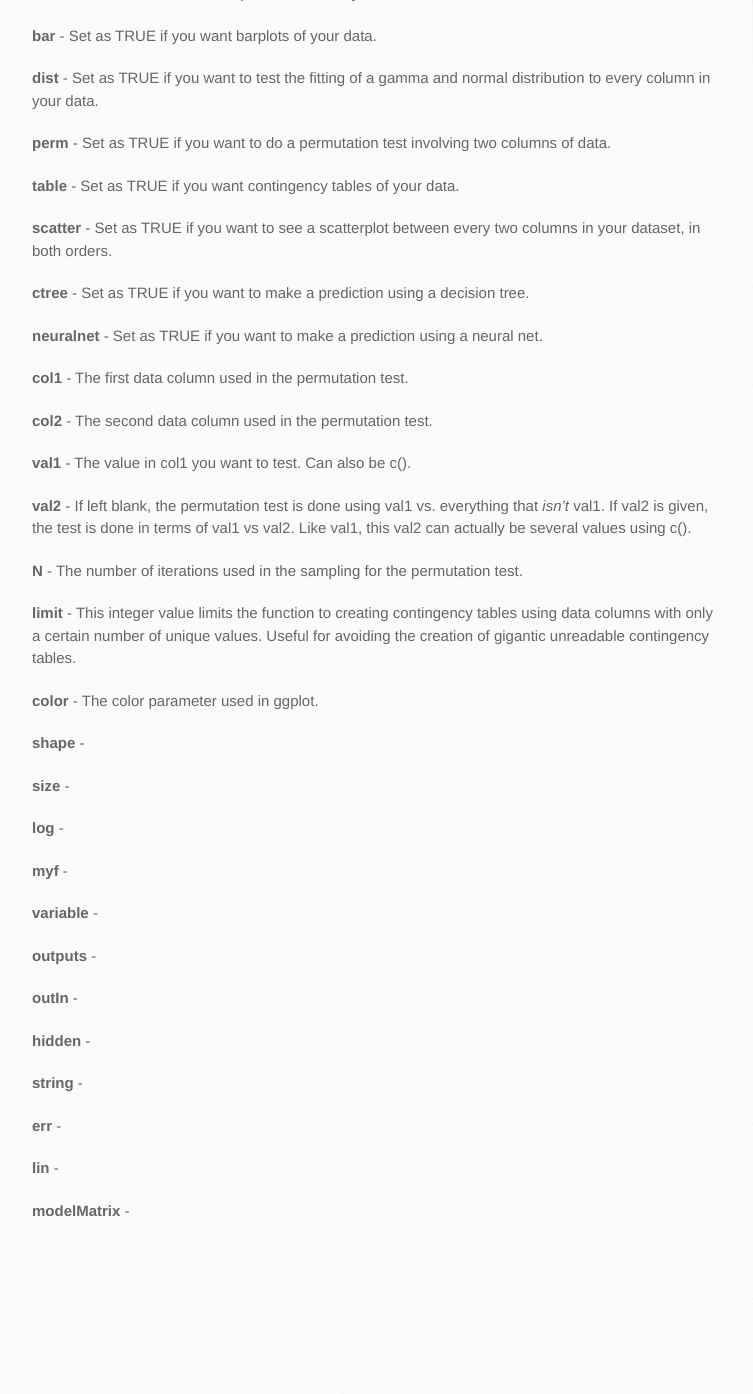
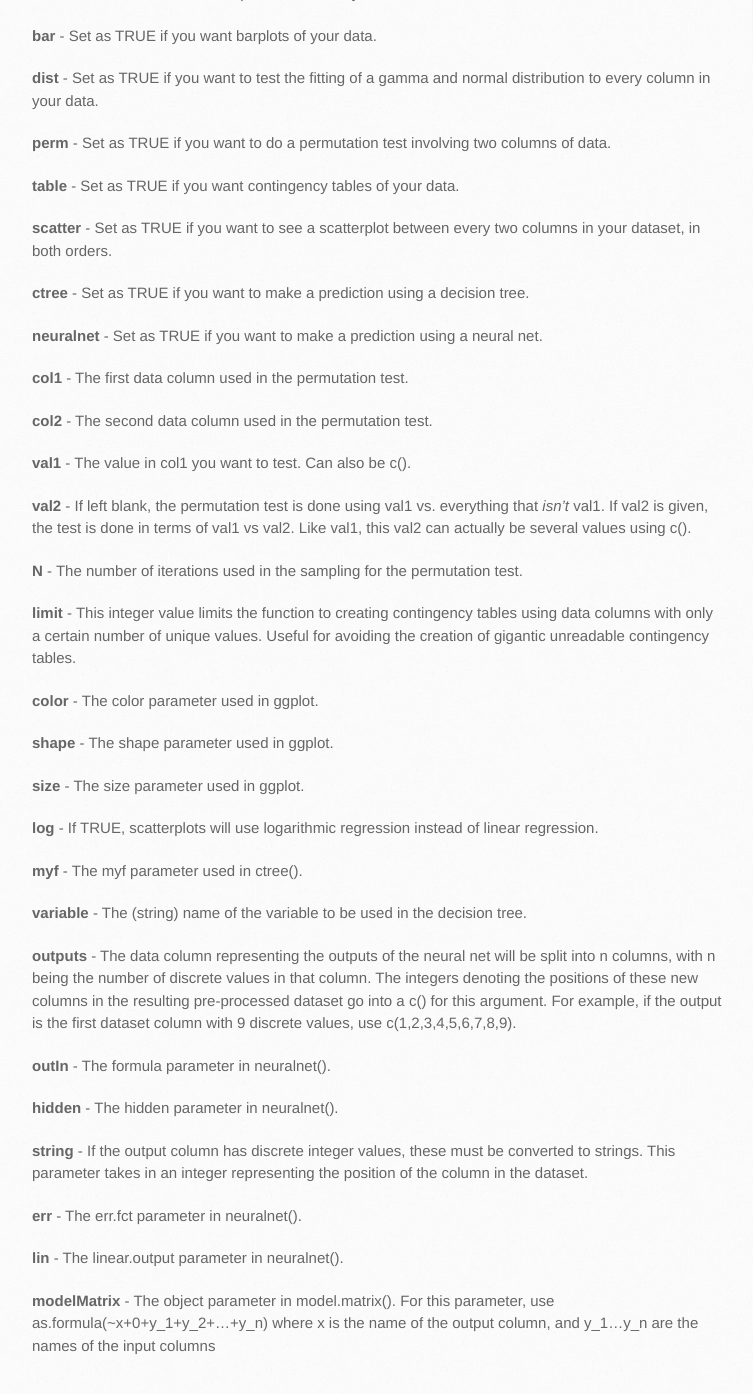
Before and after one commit to kem406/MATH-E23C, a Jekyll site: the page built from math23c_bot.md, in a window 1280 px wide and 1400 px high, scrolled down 706 px. Shown: the top 1394 px of the window, without its empty margins (138-891 px from the left). Built offline with Jekyll 4.4.1, drawn with Linux system fonts in a browser that asks for light colours; before the commit the page ends 1971 px from its top, so only the background shows below that.

Commit message:
Update math23c_bot.md

```diff
--- a/math23c_bot.md
+++ b/math23c_bot.md
@@ -51,26 +51,26 @@ math23c_bot(data=NULL, t=5, bar=FALSE, dist=FALSE, perm=FALSE, table=FALSE,
 
 **color** - The color parameter used in ggplot.
 
-**shape** -
+**shape** - The shape parameter used in ggplot.
 
-**size** -
+**size** - The size parameter used in ggplot.
 
-**log** -
+**log** - If TRUE, scatterplots will use logarithmic regression instead of linear regression.
 
-**myf** -
+**myf** - The myf parameter used in ctree().
 
-**variable** -
+**variable** - The (string) name of the variable to be used in the decision tree.
 
-**outputs** -
+**outputs** - The data column representing the outputs of the neural net will be split into n columns, with n being the number of discrete values in that column. The integers denoting the positions of these new columns in the resulting pre-processed dataset go into a c() for this argument. For example, if the output is the first dataset column with 9 discrete values, use c(1,2,3,4,5,6,7,8,9).
 
-**outIn** -
+**outIn** - The formula parameter in neuralnet().
 
-**hidden** -
+**hidden** - The hidden parameter in neuralnet().
 
-**string** -
+**string** - If the output column has discrete integer values, these must be converted to strings. This parameter takes in an integer representing the position of the column in the dataset.
 
-**err** -
+**err** - The err.fct parameter in neuralnet().
 
-**lin** -
+**lin** - The linear.output parameter in neuralnet().
 
-**modelMatrix** -
+**modelMatrix** - The object parameter in model.matrix(). For this parameter, use as.formula(~x+0+y_1+y_2+...+y_n) where x is the name of the output column, and y_1...y_n are the names of the input columns
```
